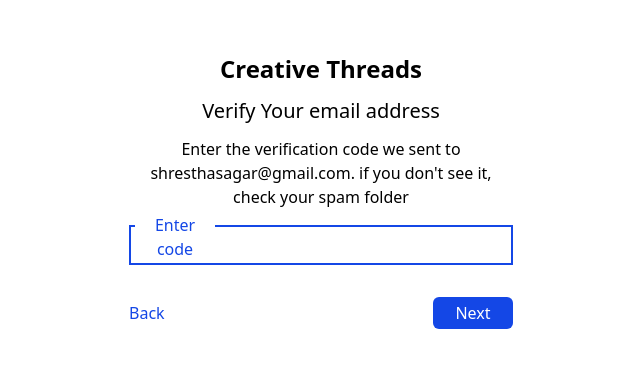
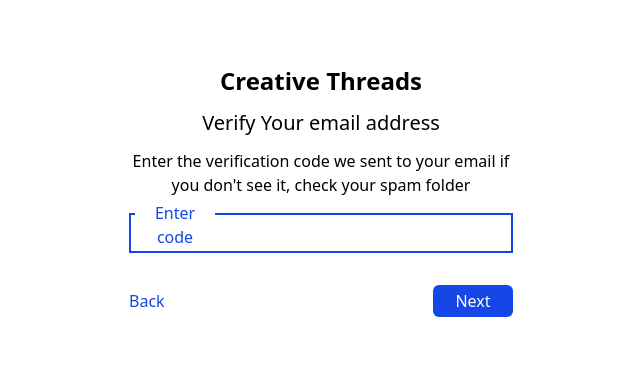
Before and after one commit to Virangj/Final_Year_Project, a React (Vite) app in the folder Frontend/: page /verification in a window 1280 px wide. Shown: the part 215-582 px from the top of the page, without its empty margins (319-959 px from the left). Built offline with nearby package versions, Linux system fonts and the light colour scheme.

Commit message:
Fix tailwind problem

```diff
--- a/Frontend/src/pages/Gmail_verification.jsx
+++ b/Frontend/src/pages/Gmail_verification.jsx
@@ -31,7 +31,7 @@ const Gmail_verification = () => {
          <div className='w-72  h-fit flex-col  my-auto sm:w-96 flex'>
             <h2 className='mt-3 text-center font-bold text-2xl'>Creative Threads</h2>
             <h4 className='mt-3 text-center font-medium text-xl'>Verify Your email address</h4>
-            <p className='mt-3 mb-4 text-center font-normal'>Enter the verification code we sent to shresthasagar@gmail.com. if you don't see it, check your spam folder</p>
+            <p className='mt-3 mb-4 text-center font-normal'>Enter the verification code we sent to your email if you don't see it, check your spam folder</p>
             <div className='relative mb-2'>
                 <span className='fixed -mt-3 ml-1.5 bg-white w-20 text-center text-blue-700'>Enter code</span>
                 <input type="text" value={code} onChange={handlechange} className=' w-full h-10 pl-2 border-2 border-blue-700 outline-none'></input>
```
